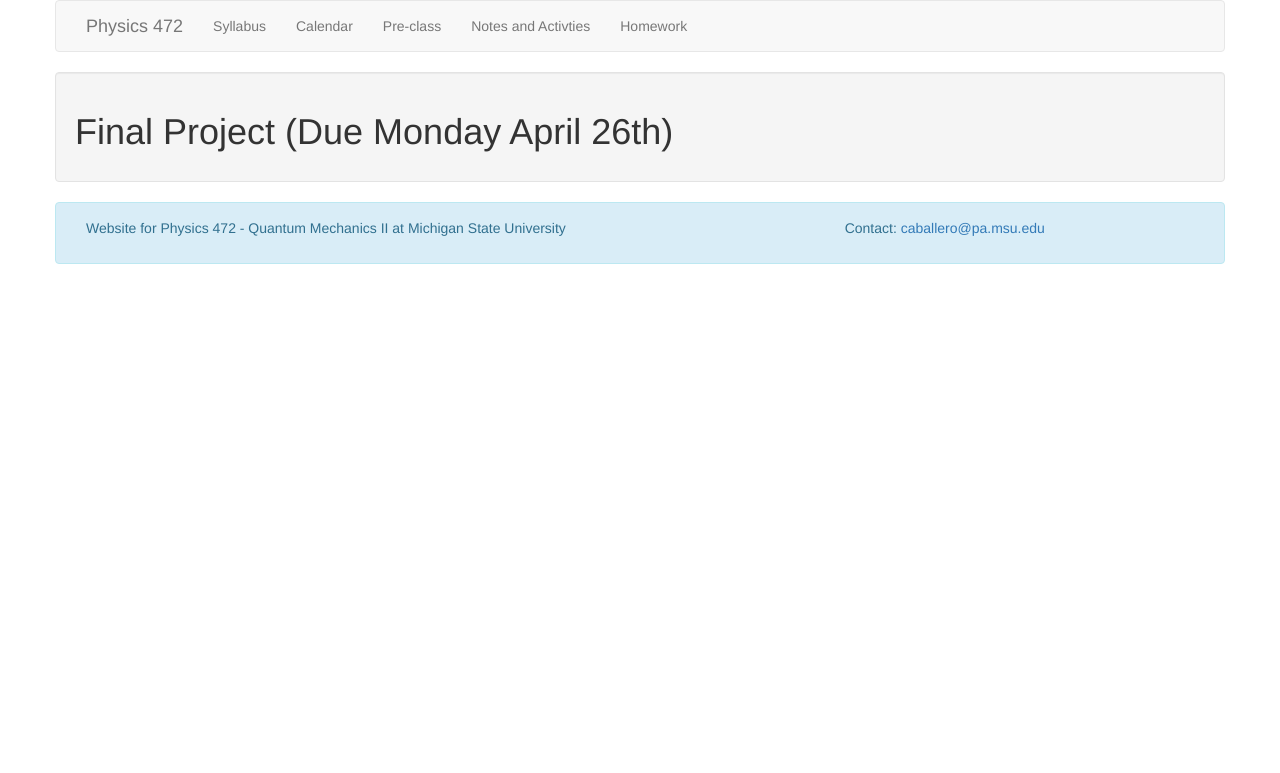
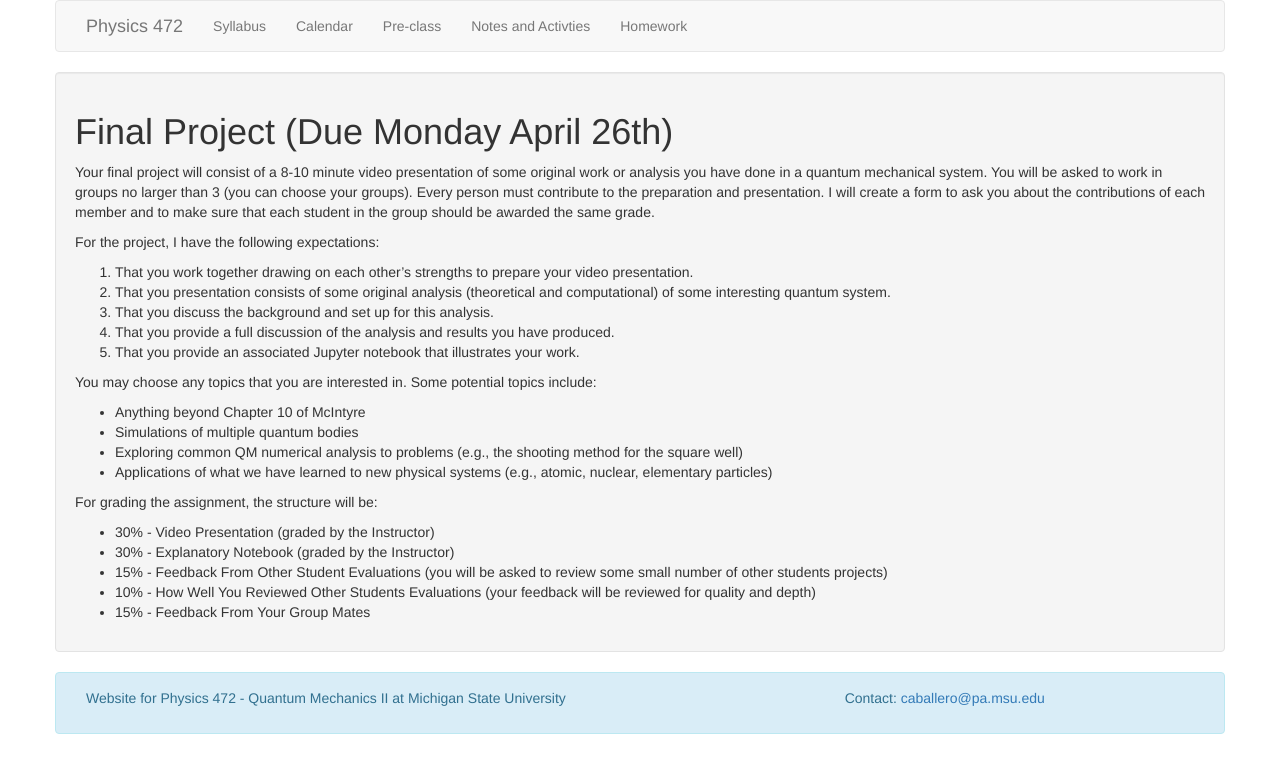
Before and after one commit to dannycab/phy472msu_s2021, a Jekyll site: the page built from assignments/finalproject.md, in a window 1280 px wide. Shown: the top 773 px of the page. Built offline with Jekyll 4.4.1, drawn with Linux system fonts in a browser that asks for light colours.

Commit message:
updated with final project document

```diff
--- a/assignments/finalproject.md
+++ b/assignments/finalproject.md
@@ -3,3 +3,27 @@ layout: page
 title: Final Project (Due Monday April 26th)
 use_math: true
 ---
+
+Your final project will consist of a 8-10 minute video presentation of some original work or analysis you have done in a quantum mechanical system. You will be asked to work in groups no larger than 3 (you can choose your groups). Every person must contribute to the preparation and presentation. I will create a form to ask you about the contributions of each member and to make sure that each student in the group should be awarded the same grade.
+
+For the project, I have the following expectations:
+
+1. That you work together drawing on each other's strengths to prepare your video presentation.
+2. That you presentation consists of some original analysis (theoretical and computational) of some interesting quantum system.
+3. That you discuss the background and set up for this analysis.
+4. That you provide a full discussion of the analysis and results you have produced.
+5. That you provide an associated Jupyter notebook that illustrates your work.
+
+You may choose any topics that you are interested in. Some potential topics include:
+* Anything beyond Chapter 10 of McIntyre
+* Simulations of multiple quantum bodies
+* Exploring common QM numerical analysis to problems (e.g., the shooting method for the square well)
+* Applications of what we have learned to new physical systems (e.g., atomic, nuclear, elementary particles)
+
+For grading the assignment, the structure will be:
+
+* 30% - Video Presentation (graded by the Instructor)
+* 30% - Explanatory Notebook (graded by the Instructor)
+* 15% - Feedback From Other Student Evaluations (you will be asked to review some small number of other students projects)
+* 10% - How Well You Reviewed Other Students Evaluations (your feedback will be reviewed for quality and depth)
+* 15% - Feedback From Your Group Mates
```
